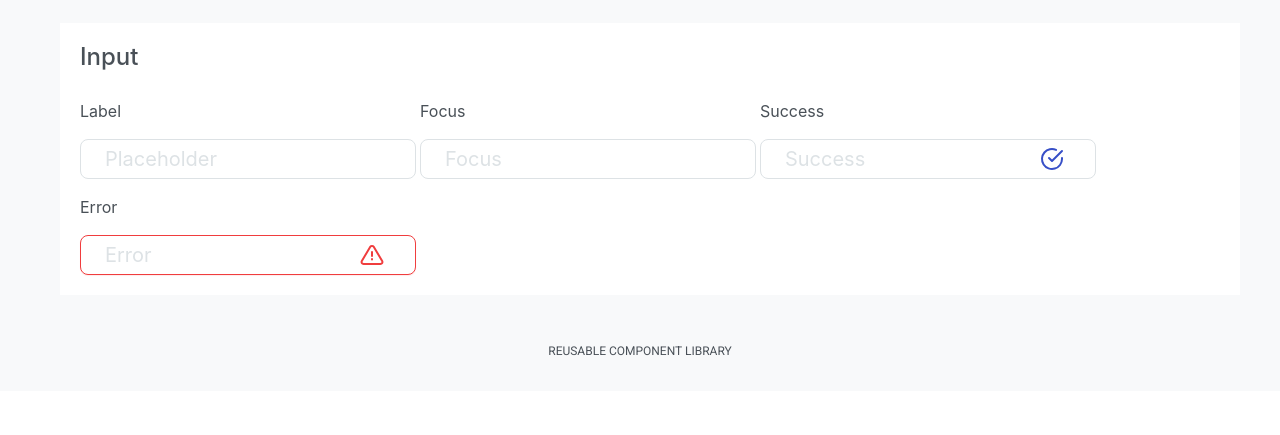
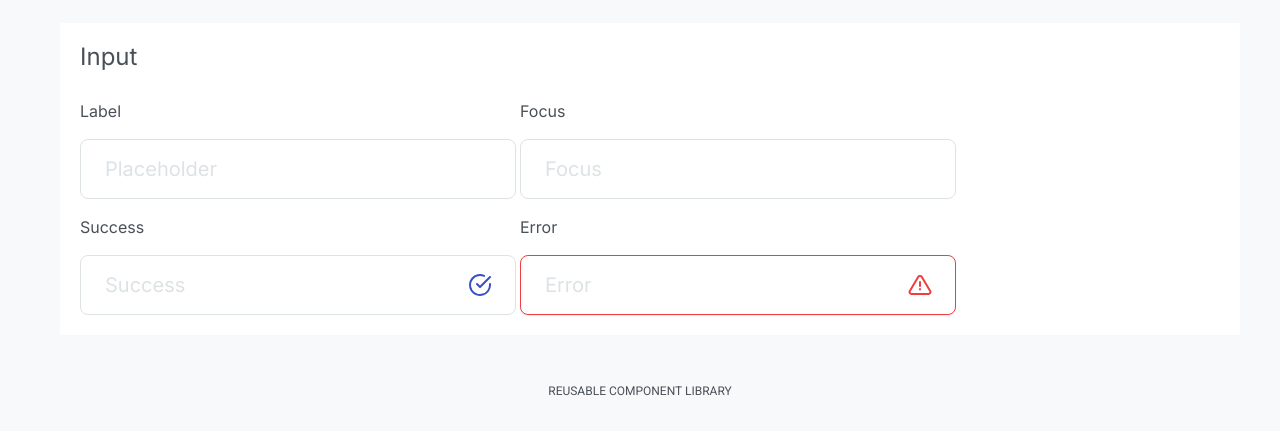
Before and after one commit to yura2015/htmlcss-20210708_asdf-yura, a website: page pages/input.html in a window 1280 px wide. Shown: the part 57-492 px from the top of the page. Drawn offline with Linux system fonts and the light colour scheme.

Commit message:
main page ver.3

```diff
--- a/07-lection5/04-input/input.css
+++ b/07-lection5/04-input/input.css
@@ -6,8 +6,8 @@
 }
 
 .input__control {
-    width: 250px;
-    height: 36px;
+    width: 350px;
+    height: 56px;
     cursor: pointer;
     background: var(--white);
     border: 1px solid var(--grey-2);
@@ -79,6 +79,6 @@
     display: none;
     position: absolute;
     top: 50%;
-    right: 20px;
+    right: 12px;
     transform: translate(-50%, -50%);
 }
--- a/assets/fonts/fonts.css
+++ b/assets/fonts/fonts.css
@@ -1 +1,2 @@
 @import url('https://fonts.googleapis.com/css2?family=Roboto:ital,wght@0,100;0,300;0,400;0,500;0,700;0,900;1,100;1,300;1,400;1,500;1,700;1,900&display=swap');
+@import url('https://fonts.googleapis.com/css2?family=Inter&display=swap');
--- a/pages/input.html
+++ b/pages/input.html
@@ -1,6 +1,7 @@
 <!DOCTYPE html>
 <html lang="ru">
     <head>
+        <meta name=“viewport” content=“width=device-width, initial-scale=1">
         <link rel="stylesheet" href="../assets/css/normalize.css">
         <link rel="stylesheet" href="../assets/css/main.css">
         <link rel="stylesheet" href="../assets/css/template.css">
```
Also changed, not shown: index.html (+1 -0 lines), pages/accordion.html (+1 -0 lines), pages/avatar.html (+1 -0 lines), pages/button.html (+1 -0 lines), pages/calendar.html (+1 -0 lines), pages/checkbox.html (+1 -0 lines), pages/histogram.html (+1 -0 lines), pages/modal.html (+1 -0 lines), pages/radio.html (+1 -0 lines), pages/skeleton.html (+1 -0 lines), pages/template.html (+1 -0 lines), pages/toggler.html (+1 -0 lines), pages/tooltip.html (+1 -0 lines).
